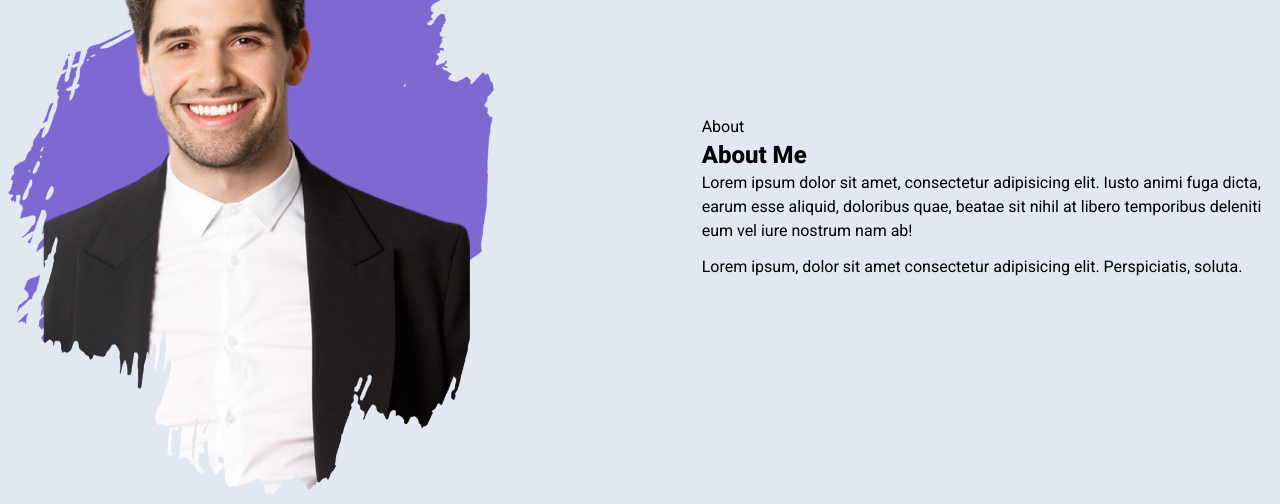
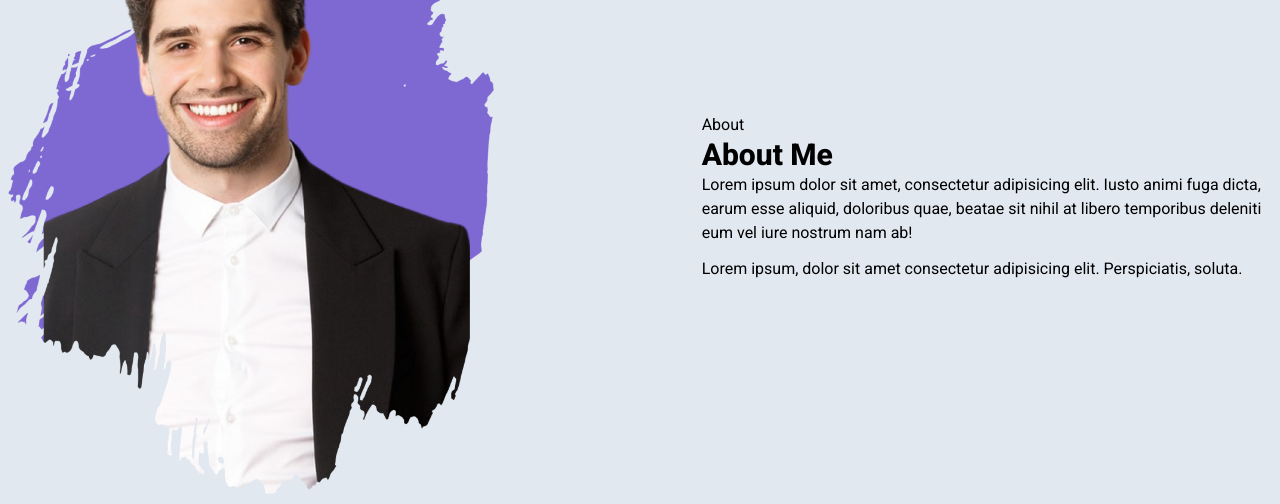
Before and after one commit to peyalhasan/Logoipsum, a plain HTML site: page index.html in a window 1280 px wide. Shown: the part 800-1304 px from the top of the page. Drawn offline with nearby package versions, Linux system fonts and the light colour scheme.

Commit message:
Update index.html

```diff
--- a/index.html
+++ b/index.html
@@ -95,8 +95,8 @@
         </div>
         <div class="h-[90%]">
             <p>About</p>
-            <h1 class="text-2xl font-extrabold">About Me</h1>
-            <p>Lorem ipsum dolor sit amet, consectetur adipisicing elit. Iusto animi fuga dicta, earum esse aliquid, doloribus quae, beatae sit nihil at libero temporibus deleniti eum vel iure nostrum nam ab!</p>
+            <h1 class="text-3xl font-extrabold">About Me</h1>
+            <p>Lorem ipsum dolor sit amet, consectetur adipisicing elit. Iusto animi fuga dicta, earum esse aliquid, doloribus quae, beatae sit nihil at libero temporibus deleniti eum vel iure nostrum nam ab! </p>
             <p class="mt-3">Lorem ipsum, dolor sit amet consectetur adipisicing elit. Perspiciatis, soluta.</p>
         </div>
     </section>
```
